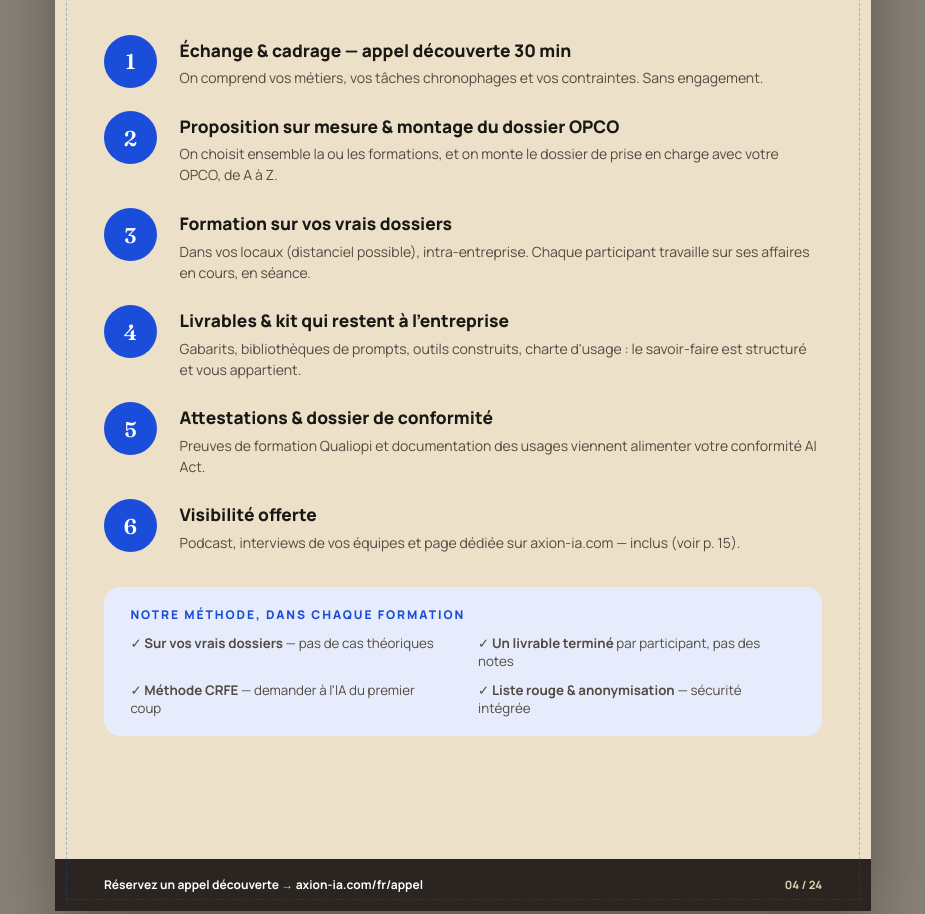
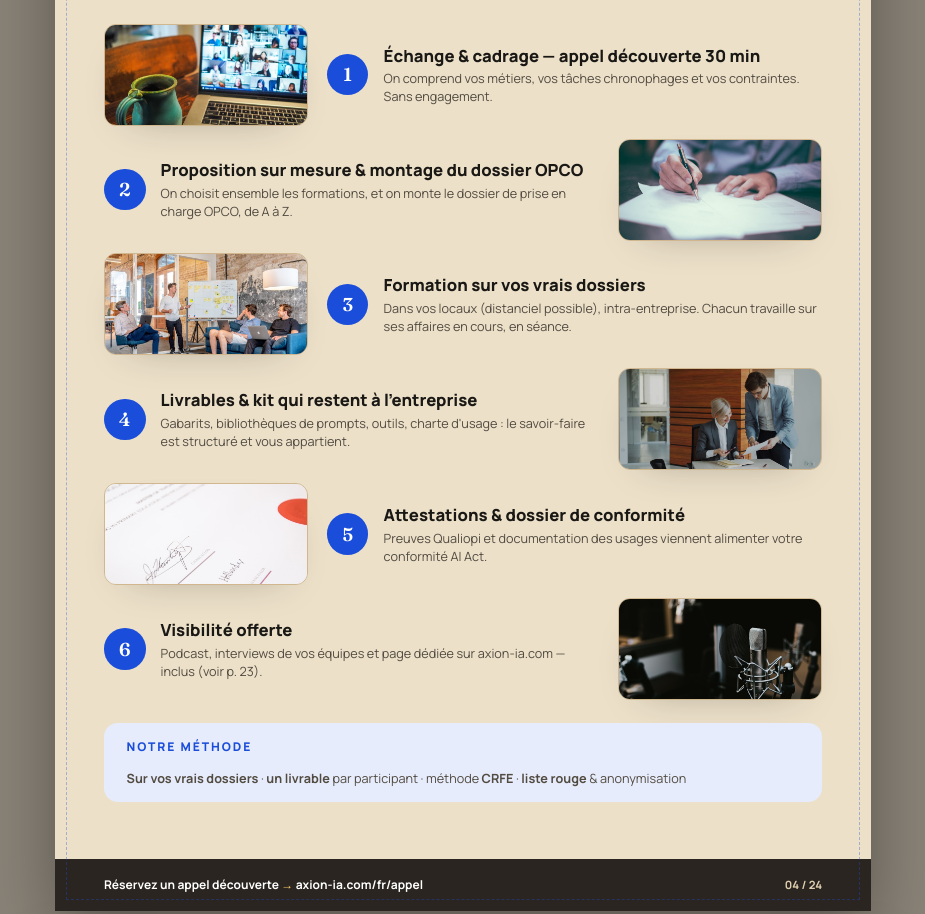
Before and after one commit to will383842/catalogue_axion-ia, a plain HTML site: page catalogue-axion-ia-v2/index.html in a window 1280 px wide. Shown: the part 3828-4742 px from the top of the page, without its empty margins (177-1102 px from the left). Drawn offline with Linux system fonts and the light colour scheme.

Commit message:
Page 4 (comment ça se passe) : layout en quinconce avec une photo par étape
- 6 étapes en zigzag, photo alternée gauche/droite (visio, signature OPCO, atelier,
  réunion, attestation, podcast) via Unsplash
- Bande « Notre méthode » condensée en pied
- Réf visibilité corrigée p.15 → p.23

Co-Authored-By: Claude Opus 4.8 (1M context) <noreply@anthropic.com>

```diff
--- a/catalogue-axion-ia-v2/index.html
+++ b/catalogue-axion-ia-v2/index.html
@@ -433,35 +433,36 @@ ul.fl.blue li::before{background:radial-gradient(circle at 35% 35%, #4d78e6, var
     <div class="rule" style="margin:5mm auto 0"></div>
   </div>
 
-  <div class="steps" style="margin-top:10mm">
-    <div class="step"><div class="n">1</div><div>
-      <h4>Échange &amp; cadrage — appel découverte 30 min</h4>
-      <p>On comprend vos métiers, vos tâches chronophages et vos contraintes. Sans engagement.</p></div></div>
-    <div class="step"><div class="n">2</div><div>
-      <h4>Proposition sur mesure &amp; montage du dossier OPCO</h4>
-      <p>On choisit ensemble la ou les formations, et on monte le dossier de prise en charge avec votre OPCO, de A à Z.</p></div></div>
-    <div class="step"><div class="n">3</div><div>
-      <h4>Formation sur vos vrais dossiers</h4>
-      <p>Dans vos locaux (distanciel possible), intra-entreprise. Chaque participant travaille sur ses affaires en cours, en séance.</p></div></div>
-    <div class="step"><div class="n">4</div><div>
-      <h4>Livrables &amp; kit qui restent à l'entreprise</h4>
-      <p>Gabarits, bibliothèques de prompts, outils construits, charte d'usage : le savoir-faire est structuré et vous appartient.</p></div></div>
-    <div class="step"><div class="n">5</div><div>
-      <h4>Attestations &amp; dossier de conformité</h4>
-      <p>Preuves de formation Qualiopi et documentation des usages viennent alimenter votre conformité AI Act.</p></div></div>
-    <div class="step"><div class="n">6</div><div>
-      <h4>Visibilité offerte</h4>
-      <p>Podcast, interviews de vos équipes et page dédiée sur axion-ia.com — inclus (voir p. 15).</p></div></div>
-  </div>
-
-  <div style="margin-top:9mm;background:var(--blue-soft);border-radius:16px;padding:5mm 7mm">
-    <div class="eyebrow" style="color:var(--blue)">Notre méthode, dans chaque formation</div>
-    <div style="display:grid;grid-template-columns:repeat(2,1fr);gap:3mm 8mm;margin-top:3mm;font-size:10pt;color:var(--ink-soft)">
-      <div>✓ <b>Sur vos vrais dossiers</b> — pas de cas théoriques</div>
-      <div>✓ <b>Un livrable terminé</b> par participant, pas des notes</div>
-      <div>✓ <b>Méthode CRFE</b> — demander à l'IA du premier coup</div>
-      <div>✓ <b>Liste rouge &amp; anonymisation</b> — sécurité intégrée</div>
-    </div>
+  <div style="display:flex;flex-direction:column;gap:3.4mm;margin-top:7mm">
+    <div style="display:flex;align-items:center;gap:5mm">
+      <div style="flex:none;width:54mm;height:27mm;border-radius:12px;overflow:hidden;border:1px solid var(--line);box-shadow:0 4mm 11mm -7mm rgba(42,37,32,.4)"><img src="assets/step1.jpg" alt="" style="width:100%;height:100%;object-fit:cover;display:block"></div>
+      <div style="flex:1;display:flex;gap:4mm;align-items:center"><div style="flex:none;width:11mm;height:11mm;border-radius:50%;background:var(--blue);color:#fff;font-family:'Fraunces',serif;font-weight:600;font-size:14pt;display:flex;align-items:center;justify-content:center">1</div><div><h4 style="margin:0 0 1mm;font-size:12.5pt;font-weight:800">Échange &amp; cadrage — appel découverte 30 min</h4><p style="margin:0;font-size:9.5pt;line-height:1.4;color:var(--ink-soft)">On comprend vos métiers, vos tâches chronophages et vos contraintes. Sans engagement.</p></div></div>
+    </div>
+    <div style="display:flex;align-items:center;gap:5mm;flex-direction:row-reverse">
+      <div style="flex:none;width:54mm;height:27mm;border-radius:12px;overflow:hidden;border:1px solid var(--line);box-shadow:0 4mm 11mm -7mm rgba(42,37,32,.4)"><img src="assets/step2.jpg" alt="" style="width:100%;height:100%;object-fit:cover;display:block"></div>
+      <div style="flex:1;display:flex;gap:4mm;align-items:center"><div style="flex:none;width:11mm;height:11mm;border-radius:50%;background:var(--blue);color:#fff;font-family:'Fraunces',serif;font-weight:600;font-size:14pt;display:flex;align-items:center;justify-content:center">2</div><div><h4 style="margin:0 0 1mm;font-size:12.5pt;font-weight:800">Proposition sur mesure &amp; montage du dossier OPCO</h4><p style="margin:0;font-size:9.5pt;line-height:1.4;color:var(--ink-soft)">On choisit ensemble les formations, et on monte le dossier de prise en charge OPCO, de A à Z.</p></div></div>
+    </div>
+    <div style="display:flex;align-items:center;gap:5mm">
+      <div style="flex:none;width:54mm;height:27mm;border-radius:12px;overflow:hidden;border:1px solid var(--line);box-shadow:0 4mm 11mm -7mm rgba(42,37,32,.4)"><img src="assets/step3.jpg" alt="" style="width:100%;height:100%;object-fit:cover;display:block"></div>
+      <div style="flex:1;display:flex;gap:4mm;align-items:center"><div style="flex:none;width:11mm;height:11mm;border-radius:50%;background:var(--blue);color:#fff;font-family:'Fraunces',serif;font-weight:600;font-size:14pt;display:flex;align-items:center;justify-content:center">3</div><div><h4 style="margin:0 0 1mm;font-size:12.5pt;font-weight:800">Formation sur vos vrais dossiers</h4><p style="margin:0;font-size:9.5pt;line-height:1.4;color:var(--ink-soft)">Dans vos locaux (distanciel possible), intra-entreprise. Chacun travaille sur ses affaires en cours, en séance.</p></div></div>
+    </div>
+    <div style="display:flex;align-items:center;gap:5mm;flex-direction:row-reverse">
+      <div style="flex:none;width:54mm;height:27mm;border-radius:12px;overflow:hidden;border:1px solid var(--line);box-shadow:0 4mm 11mm -7mm rgba(42,37,32,.4)"><img src="assets/step4.jpg" alt="" style="width:100%;height:100%;object-fit:cover;display:block"></div>
+      <div style="flex:1;display:flex;gap:4mm;align-items:center"><div style="flex:none;width:11mm;height:11mm;border-radius:50%;background:var(--blue);color:#fff;font-family:'Fraunces',serif;font-weight:600;font-size:14pt;display:flex;align-items:center;justify-content:center">4</div><div><h4 style="margin:0 0 1mm;font-size:12.5pt;font-weight:800">Livrables &amp; kit qui restent à l'entreprise</h4><p style="margin:0;font-size:9.5pt;line-height:1.4;color:var(--ink-soft)">Gabarits, bibliothèques de prompts, outils, charte d'usage : le savoir-faire est structuré et vous appartient.</p></div></div>
+    </div>
+    <div style="display:flex;align-items:center;gap:5mm">
+      <div style="flex:none;width:54mm;height:27mm;border-radius:12px;overflow:hidden;border:1px solid var(--line);box-shadow:0 4mm 11mm -7mm rgba(42,37,32,.4)"><img src="assets/step5.jpg" alt="" style="width:100%;height:100%;object-fit:cover;display:block"></div>
+      <div style="flex:1;display:flex;gap:4mm;align-items:center"><div style="flex:none;width:11mm;height:11mm;border-radius:50%;background:var(--blue);color:#fff;font-family:'Fraunces',serif;font-weight:600;font-size:14pt;display:flex;align-items:center;justify-content:center">5</div><div><h4 style="margin:0 0 1mm;font-size:12.5pt;font-weight:800">Attestations &amp; dossier de conformité</h4><p style="margin:0;font-size:9.5pt;line-height:1.4;color:var(--ink-soft)">Preuves Qualiopi et documentation des usages viennent alimenter votre conformité AI Act.</p></div></div>
+    </div>
+    <div style="display:flex;align-items:center;gap:5mm;flex-direction:row-reverse">
+      <div style="flex:none;width:54mm;height:27mm;border-radius:12px;overflow:hidden;border:1px solid var(--line);box-shadow:0 4mm 11mm -7mm rgba(42,37,32,.4)"><img src="assets/step6.jpg" alt="" style="width:100%;height:100%;object-fit:cover;display:block"></div>
+      <div style="flex:1;display:flex;gap:4mm;align-items:center"><div style="flex:none;width:11mm;height:11mm;border-radius:50%;background:var(--blue);color:#fff;font-family:'Fraunces',serif;font-weight:600;font-size:14pt;display:flex;align-items:center;justify-content:center">6</div><div><h4 style="margin:0 0 1mm;font-size:12.5pt;font-weight:800">Visibilité offerte</h4><p style="margin:0;font-size:9.5pt;line-height:1.4;color:var(--ink-soft)">Podcast, interviews de vos équipes et page dédiée sur axion-ia.com — inclus (voir p. 23).</p></div></div>
+    </div>
+  </div>
+
+  <div style="margin-top:6mm;background:var(--blue-soft);border-radius:14px;padding:4mm 6mm;display:flex;align-items:center;gap:4mm;flex-wrap:wrap">
+    <span class="eyebrow" style="color:var(--blue);flex:none">Notre méthode</span>
+    <span style="font-size:9.5pt;color:var(--ink-soft)"><b>Sur vos vrais dossiers</b> · <b>un livrable</b> par participant · méthode <b>CRFE</b> · <b>liste rouge</b> &amp; anonymisation</span>
   </div>
 
   <div class="footer">
```
Also changed, not shown: catalogue-axion-ia-v2/assets/CREDITS-unsplash.txt (+7 -0 lines), catalogue-axion-ia-v2/assets/step1.jpg (added), catalogue-axion-ia-v2/assets/step2.jpg (added), catalogue-axion-ia-v2/assets/step3.jpg (added), catalogue-axion-ia-v2/assets/step4.jpg (added), catalogue-axion-ia-v2/assets/step5.jpg (added), catalogue-axion-ia-v2/assets/step6.jpg (added), catalogue-axion-ia-v2/assets/viz-parcours.jpg (added), catalogue-axion-ia-v2/export/page-04.jpg, 2 other files.
